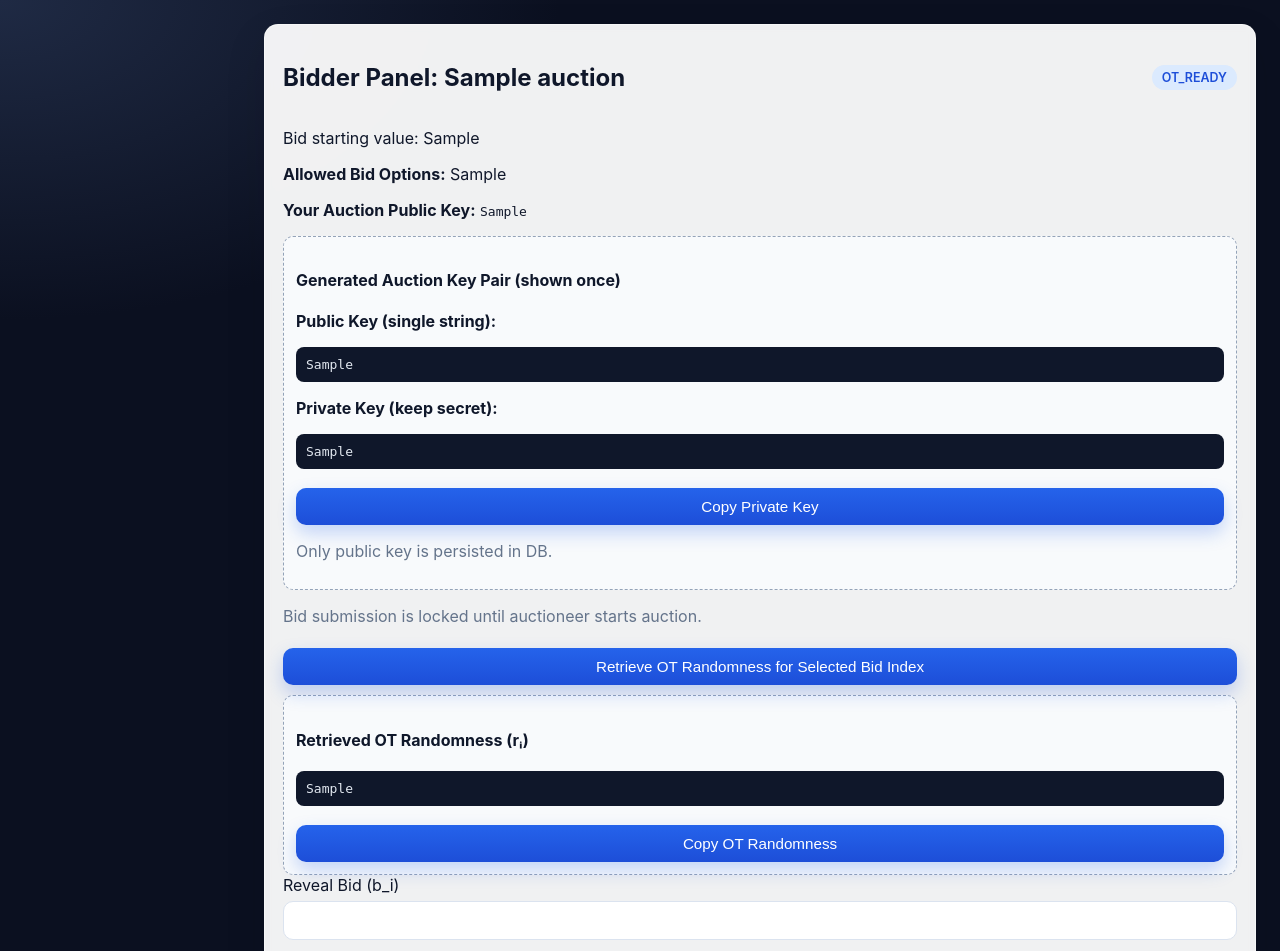
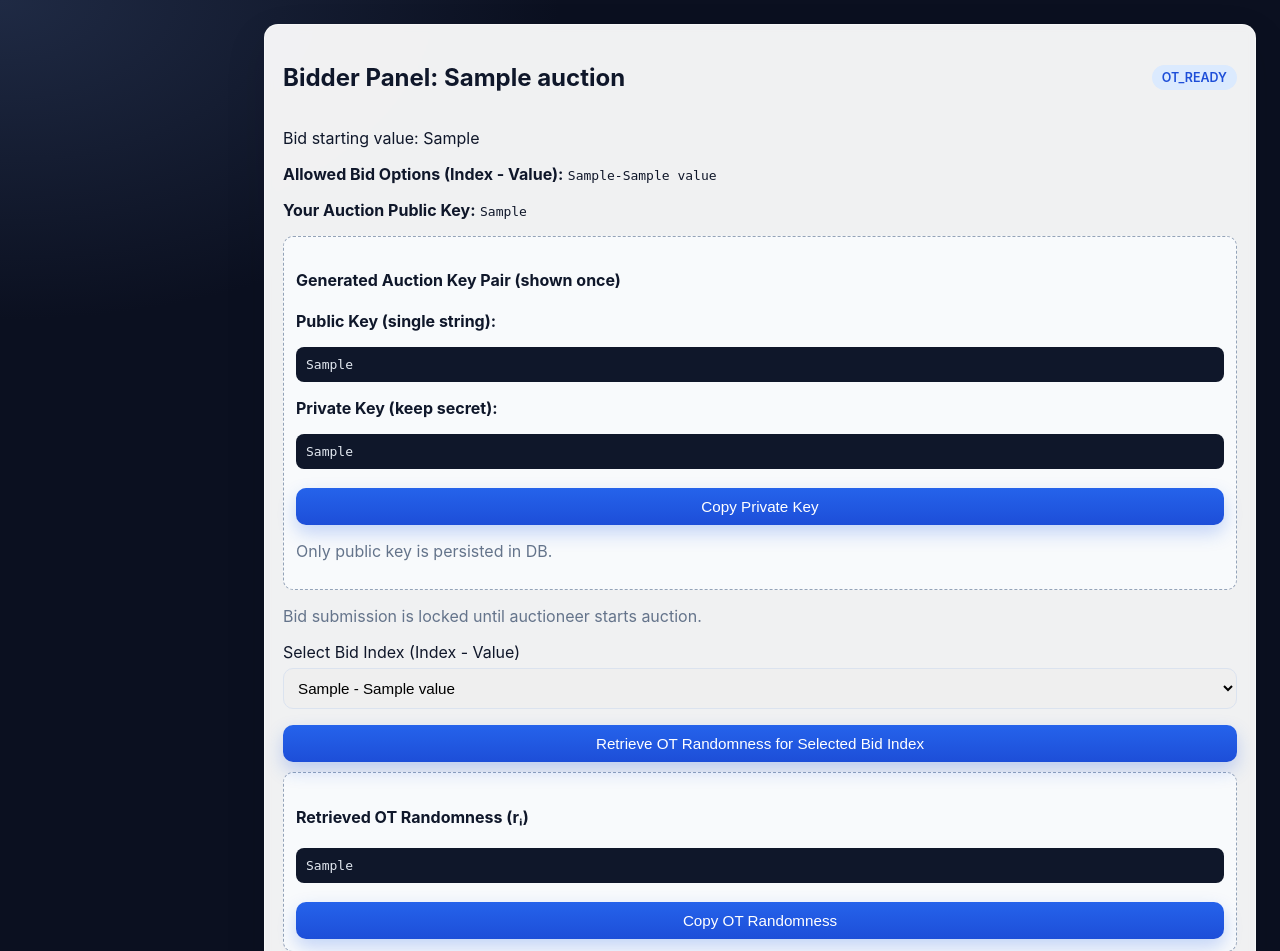
Before and after one commit to Akku1508/research-auction, a Flask app: template frontend/templates/bidder_panel.html in a window 1280 px wide. Shown: the top 951 px of the page. Run offline with Flask 3, Linux system fonts and the light colour scheme; the template is opened without the code that fills it: most values are stand-ins (such as "Sample title", 1, 10 or a date in 2020).

Commit message:
Fix bid index OT retrieval and bidder-provided commitment randomness

```diff
--- a/backend/app.py
+++ b/backend/app.py
@@ -437,6 +437,8 @@ def bidder_panel(auction_id):
 
     bid_doc = bids_col.find_one({"auction_id": auction_id, "bidder_id": session["user_id"]})
     bidder_public_key = auction.get("participant_keys", {}).get(session["user_id"], {}).get("public_key")
+    bid_options = auction.get("bid_options", DEFAULT_BID_OPTIONS)
+    indexed_bid_options = [{"index0": idx, "index1": idx + 1, "value": value} for idx, value in enumerate(bid_options)]
     return render_template(
         "bidder_panel.html",
         auction=serialize_auction(auction),
@@ -444,6 +446,7 @@ def bidder_panel(auction_id):
         generated_keys=session.get(f"auction_last_generated_keys_{auction_id}"),
         needs_private_key=not bool(session.get(f"auction_sk_{auction_id}")),
         bidder_public_key=bidder_public_key,
+        indexed_bid_options=indexed_bid_options,
     )
 
 
@@ -502,8 +505,21 @@ def submit_bid(auction_id):
     if signer_pk not in ring_entries:
         ring_entries.append(signer_pk)
 
+    randomness_raw = request.form.get("randomness", "").strip()
+    if not randomness_raw:
+        flash("Generate randomness r_i first, then submit your commitment.")
+        return redirect(url_for("bidder_panel", auction_id=auction_id))
+    try:
+        r_i = int("".join(ch for ch in randomness_raw if ch.isdigit()))
+    except ValueError:
+        flash("Invalid randomness format")
+        return redirect(url_for("bidder_panel", auction_id=auction_id))
+    if not (1 <= r_i < curve.n):
+        flash("Randomness r_i must be in valid scalar range.")
+        return redirect(url_for("bidder_panel", auction_id=auction_id))
+
     # Stage-2 Pedersen commitment C_i = g^b_i h^r_i
-    commitment, r_i = pedersen.commit(bid_value)
+    commitment, r_i = pedersen.commit(bid_value, randomness=r_i)
     chosen_index = bid_options.index(bid_value)
 
     # Ring signature over commitment message.
@@ -575,6 +591,19 @@ def retrieve_ot_value(auction_id):
         flash("No OT state available for your bid")
         return redirect(url_for("bidder_panel", auction_id=auction_id))
 
+    selected_index_raw = request.form.get("bid_index", "").strip()
+    if selected_index_raw == "":
+        flash("Choose bid index option before retrieving OT value.")
+        return redirect(url_for("bidder_panel", auction_id=auction_id))
+    try:
+        selected_index = int(selected_index_raw)
+    except ValueError:
+        flash("Invalid bid index selected.")
+        return redirect(url_for("bidder_panel", auction_id=auction_id))
+    if selected_index != int(bid.get("bid_index", -1)):
+        flash("Selected bid index does not match your committed bid option.")
+        return redirect(url_for("bidder_panel", auction_id=auction_id))
+
     ot_state_db = bid["ot_sender_state"]
     sender_state = {
         "original_n": ot_state_db["original_n"],
@@ -583,7 +612,7 @@ def retrieve_ot_value(auction_id):
         "ciphertexts": [bytes.fromhex(x) for x in ot_state_db["ciphertexts"]],
         "level_pairs": [(bytes.fromhex(pair[0]), bytes.fromhex(pair[1])) for pair in ot_state_db["level_pairs"]],
     }
-    r_i = int.from_bytes(ot_tree.receiver_obtain_leaf(sender_state, int(bid["bid_index"])), "big")
+    r_i = int.from_bytes(ot_tree.receiver_obtain_leaf(sender_state, selected_index), "big")
 
     bids_col.update_one({"_id": bid["_id"]}, {"$set": {"ot_randomness": str(r_i), "ot_retrieved": True}})
     session[f"ot_randomness_{auction_id}"] = str(r_i)
--- a/frontend/static/js/app.js
+++ b/frontend/static/js/app.js
@@ -3,8 +3,35 @@ function copyText(elementId) {
   if (!el) return;
   const text = el.innerText || el.textContent || '';
   navigator.clipboard.writeText(text).then(() => {
-    alert('Private key copied. Store it safely.');
+    alert('Copied to clipboard.');
   }).catch(() => {
     alert('Copy failed. Please copy manually.');
   });
 }
+
+function copyInputValue(inputId) {
+  const input = document.getElementById(inputId);
+  if (!input) return;
+  const text = input.value || '';
+  navigator.clipboard.writeText(text).then(() => {
+    alert('Copied to clipboard.');
+  }).catch(() => {
+    alert('Copy failed. Please copy manually.');
+  });
+}
+
+function generateRandomness(inputId, previewId) {
+  const input = document.getElementById(inputId);
+  if (!input) return;
+
+  const bytes = new Uint8Array(32);
+  crypto.getRandomValues(bytes);
+  const hex = Array.from(bytes, (b) => b.toString(16).padStart(2, '0')).join('');
+  const decimal = BigInt(`0x${hex}`).toString(10);
+  input.value = decimal;
+
+  if (previewId) {
+    const preview = document.getElementById(previewId);
+    if (preview) preview.textContent = `Generated r_i: ${decimal}`;
+  }
+}
--- a/frontend/templates/bidder_panel.html
+++ b/frontend/templates/bidder_panel.html
@@ -6,7 +6,11 @@
     <span class="badge status-{{ auction.status|lower }}">{{ auction.status }}</span>
   </div>
   <p>Bid starting value: {{ auction.bid_start_value }}</p>
-  <p><strong>Allowed Bid Options:</strong> {{ auction.bid_options }}</p>
+  <p><strong>Allowed Bid Options (Index - Value):</strong>
+    {% for item in indexed_bid_options %}
+      <code>{{ item.index1 }}-{{ item.value }}</code>{% if not loop.last %}, {% endif %}
+    {% endfor %}
+  </p>
   {% if bidder_public_key %}
   <p><strong>Your Auction Public Key:</strong> <code>{{ bidder_public_key }}</code></p>
   {% endif %}
@@ -27,11 +31,19 @@
   <form action="{{ url_for('submit_bid', auction_id=auction._id) }}" method="post" class="stack-actions">
     <label>Bid Value
       <select name="bid_value" required>
-        {% for option in auction.bid_options %}
-          <option value="{{ option }}">{{ option }}</option>
+        {% for item in indexed_bid_options %}
+          <option value="{{ item.value }}">{{ item.index1 }} - {{ item.value }}</option>
         {% endfor %}
       </select>
     </label>
+    <label>Commitment Randomness (r_i)
+      <input id="bidRandomnessInput" name="randomness" type="text" placeholder="Generate random r_i" required />
+    </label>
+    <div>
+      <button type="button" class="btn-link" onclick="generateRandomness('bidRandomnessInput', 'bidRandomnessPreview')">Generate r_i</button>
+      <button type="button" class="btn-link" onclick="copyInputValue('bidRandomnessInput')">Copy r_i</button>
+    </div>
+    <pre id="bidRandomnessPreview" class="muted"></pre>
 
     {% if needs_private_key %}
     <label>Private Key (required because session key is missing)
@@ -47,6 +59,13 @@
 
   {% if auction.status == 'OT_READY' %}
   <form action="{{ url_for('retrieve_ot_value', auction_id=auction._id) }}" method="post" class="stack-actions">
+    <label>Select Bid Index (Index - Value)
+      <select name="bid_index" required>
+        {% for item in indexed_bid_options %}
+          <option value="{{ item.index0 }}" {% if bid_doc and bid_doc.bid_index == item.index0 %}selected{% endif %}>{{ item.index1 }} - {{ item.value }}</option>
+        {% endfor %}
+      </select>
+    </label>
     <button>Retrieve OT Randomness for Selected Bid Index</button>
   </form>
   {% if bid_doc and bid_doc.ot_randomness %}
```
